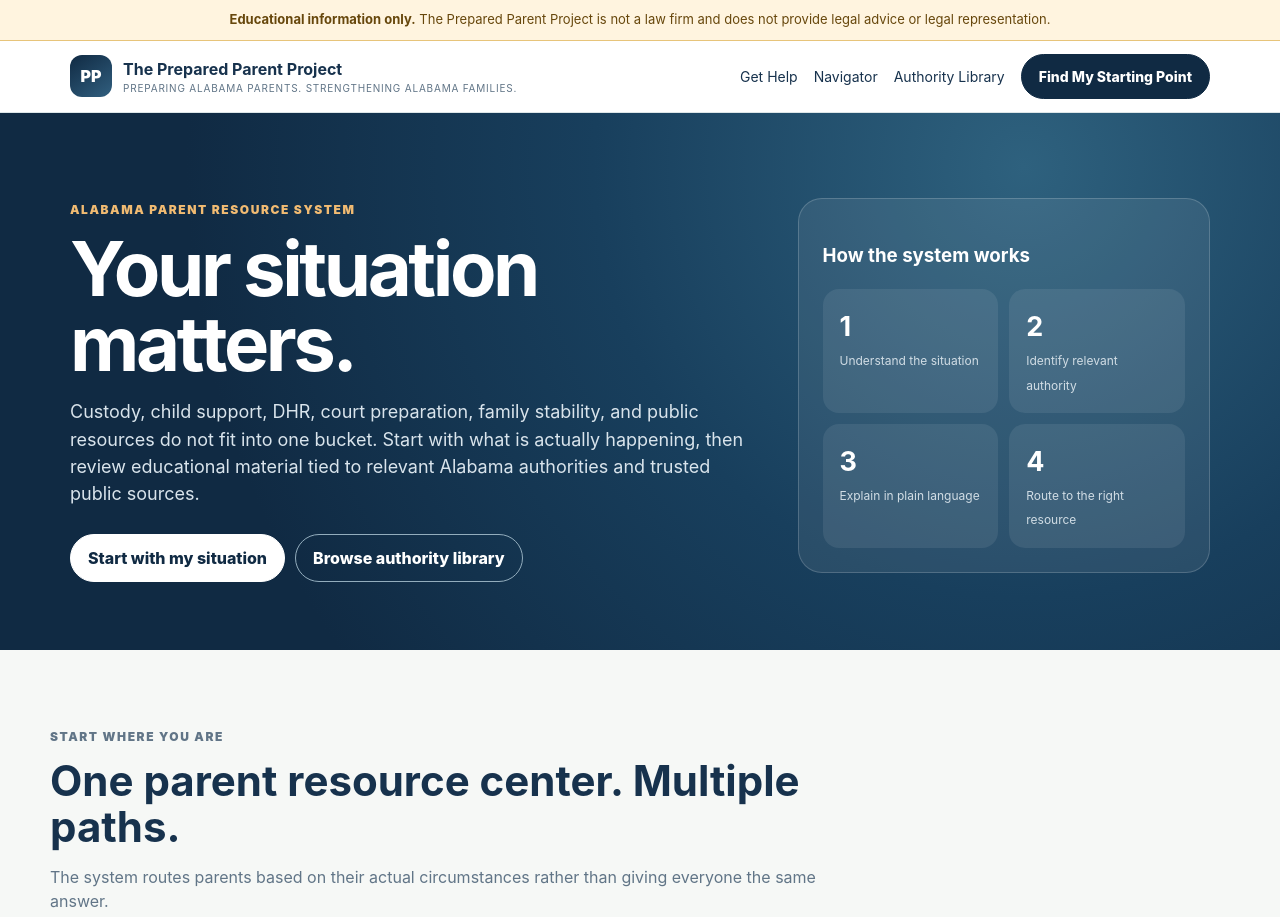
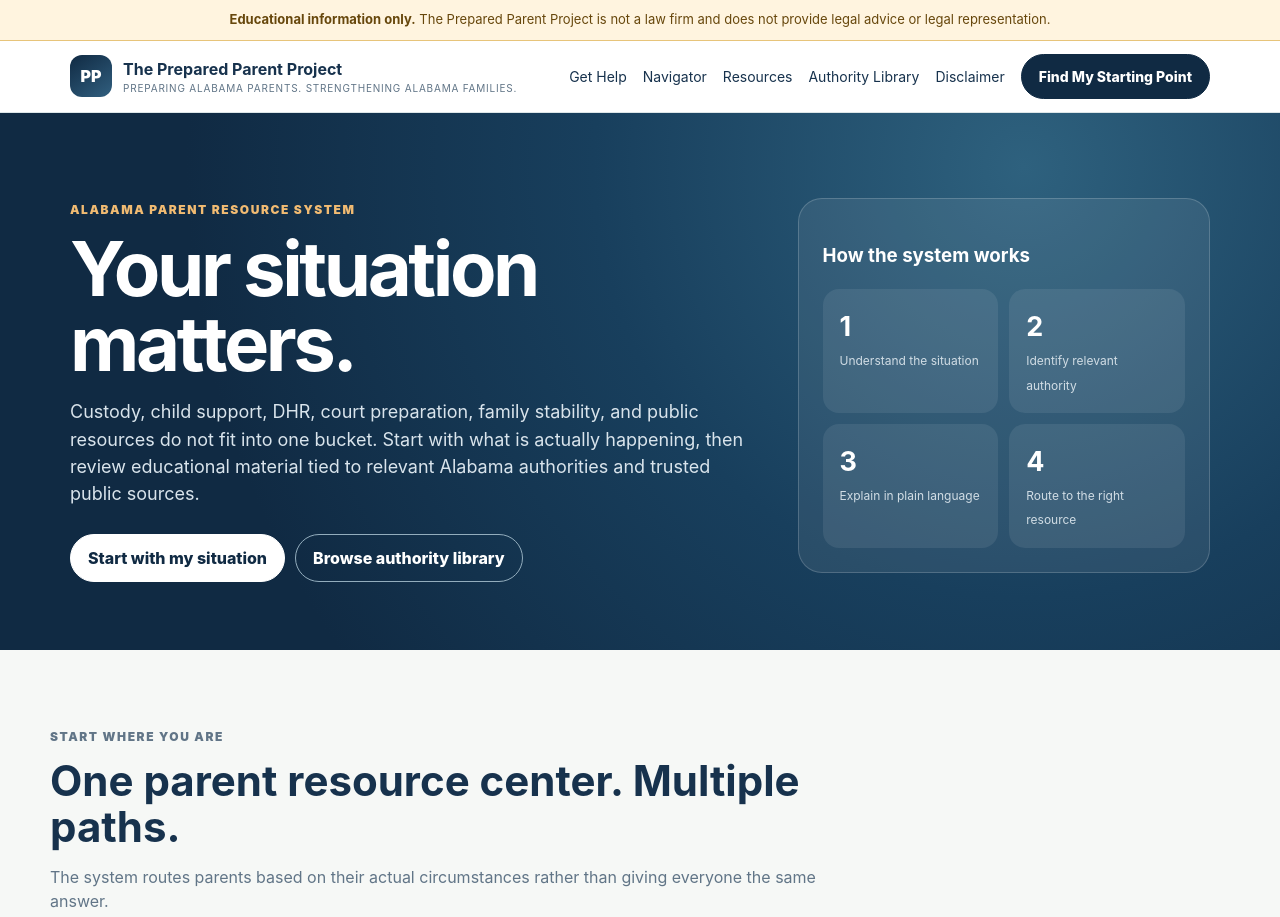
Before and after one commit to steelcityintrgrators/prepared-parent-project, a plain HTML site: page index.html in a window 1280 px wide. Shown: the top 917 px of the page. Drawn offline with Linux system fonts and the light colour scheme.

Commit message:
Connect resource and disclaimer pages

```diff
--- a/index.html
+++ b/index.html
@@ -12,7 +12,7 @@
 <header class="site-header">
   <div class="nav shell">
     <a class="brand" href="#top"><span class="logo">PP</span><span><b>The Prepared Parent Project</b><small>Preparing Alabama parents. Strengthening Alabama families.</small></span></a>
-    <nav><a href="#help">Get Help</a><a href="#navigator">Navigator</a><a href="#library">Authority Library</a><a class="btn" href="#navigator">Find My Starting Point</a></nav>
+    <nav><a href="#help">Get Help</a><a href="#navigator">Navigator</a><a href="resources.html">Resources</a><a href="#library">Authority Library</a><a href="disclaimer.html">Disclaimer</a><a class="btn" href="#navigator">Find My Starting Point</a></nav>
   </div>
 </header>
 <main id="top">
@@ -83,7 +83,7 @@
     <div class="cards three"><article><h3>Official Alabama Sources</h3><p>Alabama Judicial System, Alabama Legislature, Alabama DHR, and other government sources.</p></article><article><h3>Case-Law Library</h3><p>Published Alabama appellate authorities indexed by topic, procedural posture, and fact pattern after verification.</p></article><article><h3>Independent Legal Help</h3><p>Referral pathways to licensed attorneys and legal-aid organizations. The Prepared Parent Project does not represent users.</p></article></div>
   </div>
 </section>
-</main>
+<section class="section navigator"><div class="shell"><div class="section-head"><p class="eyebrow">Transparency</p><h2>Know what has—and has not—been verified.</h2><p>Prepared Parent separates primary-source material, case-law-gated legal education, and general family resources instead of presenting all information with the same confidence level.</p></div><div class="actions"><a class="btn" href="resources.html">Explore resource paths</a><a class="btn" style="background:white;color:var(--navy)" href="disclaimer.html">Read full disclaimer</a></div></div></section></main>
 <footer><div class="shell footer-grid"><div><h3>The Prepared Parent Project</h3><p>Preparing Alabama parents. Strengthening Alabama families.</p></div><p class="footer-disclaimer"><strong>Important disclaimer:</strong> The Prepared Parent Project is not a law firm and does not provide legal advice or legal representation. Information provided through this website, social media, educational materials, programs, and technology is for general educational and informational purposes only. Laws and court procedures can change, every family’s circumstances are different, and nothing provided creates an attorney-client relationship or substitutes for advice from a licensed attorney regarding an individual situation.</p></div></footer>
 <script src="assets/app.js"></script>
 </body>
```
